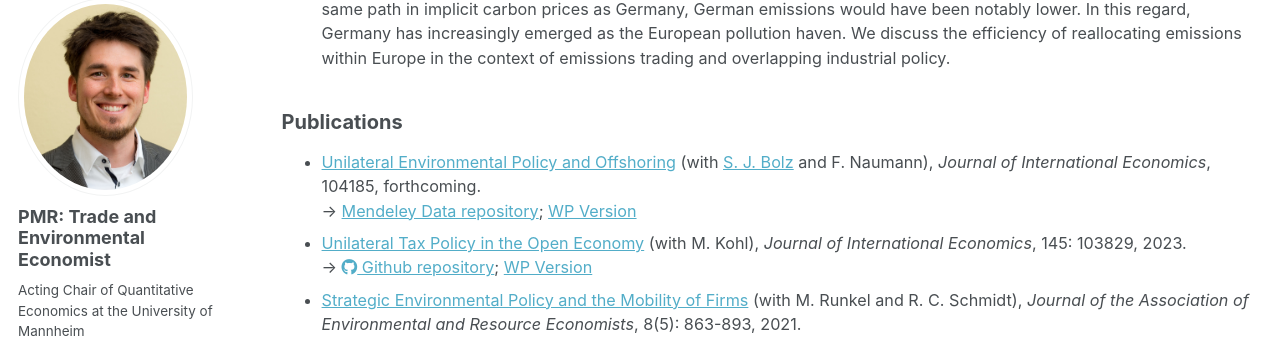
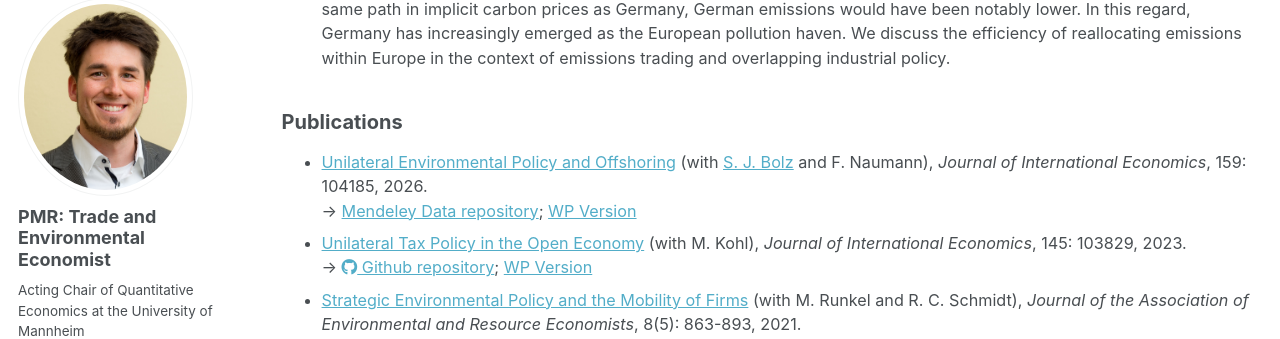
Before and after one commit to PhMRichter/PhMRichter.github.io, a Jekyll site: the page built from _pages/research.html, in a window 1280 px wide and 900 px high, scrolled down 1017 px. Shown: the part 108-447 px from the top of the window. Built offline with Jekyll 4.4.1, drawn with Linux system fonts in a browser that asks for light colours; some web fonts are replaced.

Commit message:
Update research.html

```diff
--- a/_pages/research.html
+++ b/_pages/research.html
@@ -46,7 +46,7 @@ author_profile: true
 
       <li>
     <a href="https://doi.org/10.1016/j.jinteco.2025.104185" target="_blank">
-     Unilateral Environmental Policy and Offshoring</a> (with <a href="https://sjbolz.github.io/" target="_blank">S. J. Bolz</a>  and F. Naumann), <i>Journal of International Economics</i>,  104185, forthcoming.  <br> →
+     Unilateral Environmental Policy and Offshoring</a> (with <a href="https://sjbolz.github.io/" target="_blank">S. J. Bolz</a>  and F. Naumann), <i>Journal of International Economics</i>, 159: 104185, 2026.  <br> →
      <a href="https://data.mendeley.com/datasets/skv7fr74x8/1"> Mendeley Data repository</a>;
      <a href="https://www.cesifo.org/en/publications/2024/working-paper/unilateral-environmental-policy-and-offshoring" target="_blank"> WP Version</a>
   </li>
```
